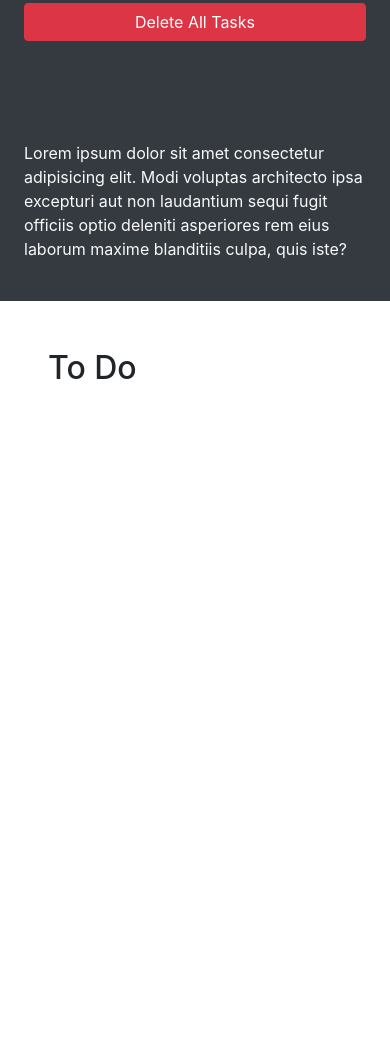
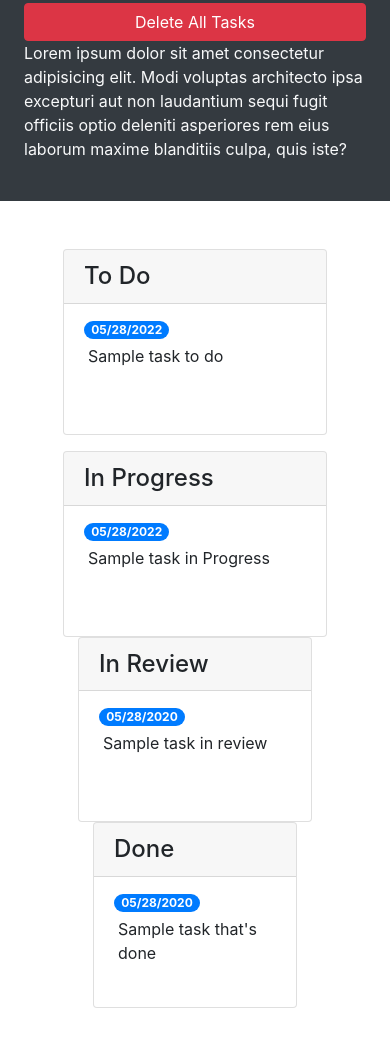
Before and after one commit to swazunga/taskmaster-pro, a plain HTML site: page index.html in a window 390 px wide. Shown: the part 171-1218 px from the top of the page. Before the commit the page ends 844 px from the top, so only its background shows below. Drawn offline with nearby package versions, Linux system fonts and the light colour scheme.

Commit message:
getting help

```diff
--- a/index.html
+++ b/index.html
@@ -1,44 +1,112 @@
 <!DOCTYPE html>
 <html lang="en">
-
   <head>
-  <meta charset="UTF-8">
-  <meta name="viewport" content="width=device-width, initial-scale=1.0">
-  <meta http-equiv="X-UA-Compatible" content="ie=edge">
-  <link rel="stylesheet" href="https://cdnjs.cloudflare.com/ajax/libs/twitter-bootstrap/4.3.1/css/bootstrap.min.css">
+    <meta charset="UTF-8" />
+    <meta name="viewport" content="width=device-width, initial-scale=1.0" />
+    <meta http-equiv="X-UA-Compatible" content="ie=edge" />
+    <link
+      rel="stylesheet"
+      href="https://cdnjs.cloudflare.com/ajax/libs/twitter-bootstrap/4.3.1/css/bootstrap.min.css"
+    />
     <link rel="stylesheet" href="./assets/css/style.css" />
     <title>Taskmaster Pro</title>
   </head>
 
   <body>
-
     <div class="row min-vh-100 no-gutters">
-    <header class="col-12 col-lg-3 bg-dark text-light d-flex flex-column p-4 p-lg-3">
+      <header
+        class="col-12 col-lg-3 bg-dark text-light d-flex flex-column p-4 p-lg-3"
+      >
         <h1 class="text-center">Taskmaster Pro Edition</h1>
-      <button id="create-task" class="btn btn-block btn-success" data-toggle="modal" data-target="#task-form-modal">Add
-        Task</button>
-      <button id="remove-tasks" class="btn btn-block btn-danger">Delete All Tasks</button>
-      <p class="mt-auto">Lorem ipsum dolor sit amet consectetur adipisicing elit. Modi voluptas architecto ipsa
-        excepturi aut non
-        laudantium sequi fugit officiis optio deleniti asperiores rem eius laborum maxime blanditiis culpa, quis iste?
+        <button
+          id="create-task"
+          class="btn btn-block btn-success"
+          data-toggle="modal"
+          data-target="#task-form-modal"
+        >
+          Add Task
+        </button>
+        <button id="remove-tasks" class="btn btn-block btn-danger">
+          Delete All Tasks
+        </button>
+        <p class="mt-auto">
+          Lorem ipsum dolor sit amet consectetur adipisicing elit. Modi voluptas
+          architecto ipsa excepturi aut non laudantium sequi fugit officiis
+          optio deleniti asperiores rem eius laborum maxime blanditiis culpa,
+          quis iste?
         </p>
       </header>
       <main class="col-12 col-lg-9">
-      <div class="m-5">
-        <h2>To Do</h2>
-        <ul id="list-toDo" class="list-group"> </ul>
+        <div class="m-5 row justify-content-around">
+          <div class="col-12 col-md-6 col-xl-3 mb-3">
+            <div class="card">
+              <h4 class="card-header">To Do</h4>
+              <ul id="list-toDo" class="list-group list-group-flush">
+                <li class="list-group-item">
+                  <span class="badge badge-primary badge-pill">05/28/2022</span>
+                  <p class="m-1">Sample task to do</p>
+                </li>
+              </ul>
+            </div>
+          </div>
+          <div class="col-12 col-md-6 col-xl-3 mb-3">
+            <div class="card">
+              <h4 class="card-header">In Progress</h4>
+              <ul id="list-inProgress" class="list-group list-group-flush">
+              <li class="list-group-item">
+                <span class="badge badge-primary badge-pill">05/28/2022</span>
+                <p class="m-1">Sample task in Progress</p>
+              </li>
+            </ul>
+          </div>
+          <!-- in pgress end-->
+          <!-- in review start -->
+          <div class="col-12 col-md-6 col-xl-3 mb-3">
+            <div class="card">
+              <h4 class="card-header">In Review</h4>
+              <ul id="list-inReview" class="list-group list-group-flush">
+                         <li class="list-group-item">
+                <span class="badge badge-primary badge-pill">05/28/2020</span>
+                <p class="m-1">Sample task in review</p>
+              </li>
+            </ul>
+          </div>
+          <!-- in review end -->
+          <!-- done start -->
+          <div class="col-12 col-md-6 col-xl-3 mb-3">
+            <div class="card">
+              <h4 class="card-header">Done</h4>
+              <ul id="list-done" class="list-group list-group-flush">
+              <li class="list-group-item">
+                <span class="badge badge-primary badge-pill">05/28/2020</span>
+                <p class="m-1">Sample task that's done</p>
+              </li>
+            </ul>
+          </div>
+          <!-- done end -->
         </div>
       </main>
     </div>
 
     <!-- Modal -->
-  <div class="modal fade" id="task-form-modal" tabindex="-1" role="dialog" aria-labelledby="task-form-modal"
-    aria-hidden="true">
+    <div
+      class="modal fade"
+      id="task-form-modal"
+      tabindex="-1"
+      role="dialog"
+      aria-labelledby="task-form-modal"
+      aria-hidden="true"
+    >
       <div class="modal-dialog modal-dialog-centered" role="document">
         <div class="modal-content">
           <div class="modal-header">
             <h5 class="modal-title" id="task-form-modal">Add New Task</h5>
-          <button type="button" class="close" data-dismiss="modal" aria-label="Close">
+            <button
+              type="button"
+              class="close"
+              data-dismiss="modal"
+              aria-label="Close"
+            >
               <span aria-hidden="true">&times;</span>
             </button>
           </div>
@@ -50,12 +118,23 @@
               </div>
               <div class="form-group">
                 <label for="modalDueDate">Due date</label>
-              <input type="text" id="modalDueDate" placeholder="mm/dd/yyyy" autocomplete="off" />
+                <input
+                  type="text"
+                  id="modalDueDate"
+                  placeholder="mm/dd/yyyy"
+                  autocomplete="off"
+                />
               </div>
             </form>
           </div>
           <div class="modal-footer">
-          <button type="button" class="btn btn-secondary" data-dismiss="modal">Close</button>
+            <button
+              type="button"
+              class="btn btn-secondary"
+              data-dismiss="modal"
+            >
+              Close
+            </button>
             <button type="button" class="btn btn-primary">Save Task</button>
           </div>
         </div>
@@ -67,5 +146,4 @@
     <script src="https://cdnjs.cloudflare.com/ajax/libs/twitter-bootstrap/4.3.1/js/bootstrap.min.js"></script>
     <script src="./assets/js/script.js"></script>
   </body>
-
 </html>
```
Lines whose indentation alone changed are shown as unchanged.
